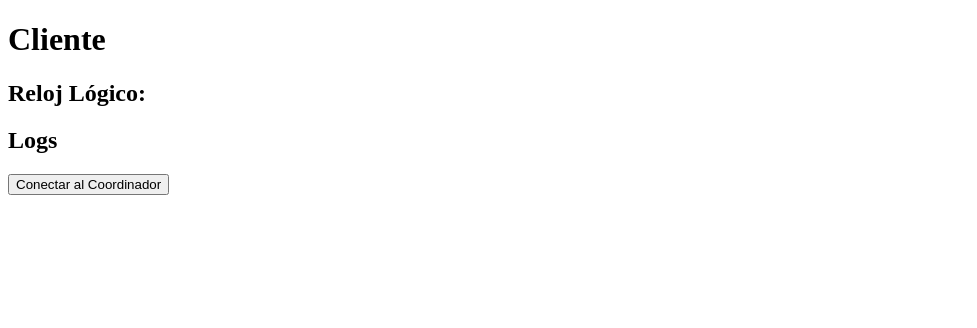
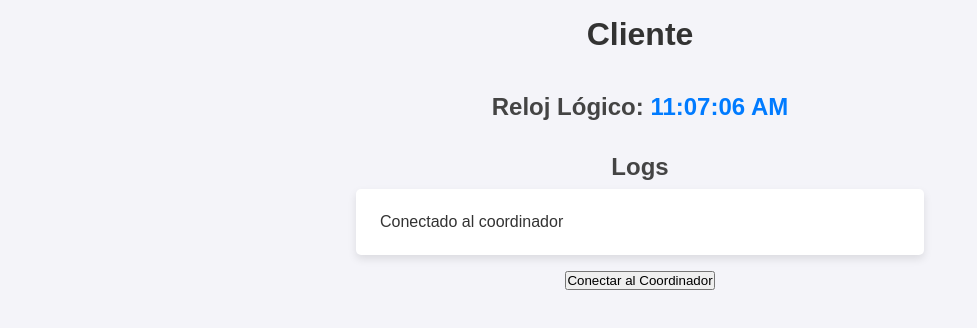
Before and after one commit to jhoncastro28/Lab-1-2, a website: page client/public/index.html in a window 1280 px wide. Both pictures are taken after a click on the button "Conectar al Coordinador". Shown: the whole page, without its empty margins (0-977 px from the left). Drawn offline with nearby package versions, Linux system fonts and the light colour scheme; no server answers.

Commit message:
Se corrigen errores de cliente

```diff
--- a/client/public/index.html
+++ b/client/public/index.html
@@ -5,6 +5,7 @@
     <title>Cliente</title>
     <script src="http://localhost:3000/socket.io/socket.io.js"></script>
     <script src="script.js"></script>
+    <link rel="stylesheet" href="styles.css">
   </head>
 
   <body>
--- a/client/public/script.js
+++ b/client/public/script.js
@@ -1,31 +1,49 @@
 let socket;
 let logicalClock = Date.now();
 let offset = Math.floor(Math.random() * 1000) - 500;
+let previousOffset = offset; // Variable para almacenar el offset anterior
+
+// Función para mostrar mensajes en la interfaz
+function addLogMessage(message) {
+  const logsList = document.getElementById('logs');
+  const li = document.createElement('li');
+  li.textContent = message;
+  logsList.appendChild(li);
+}
 
 // Función para conectar manualmente al coordinador
 function connectToCoordinator() {
   if (!socket || socket.disconnected) {
     socket = io('http://localhost:3000');
-    console.log('Conectado al coordinador');
+    addLogMessage('Conectado al coordinador');
 
     // Escuchar ajustes del coordinador
     socket.on('adjustTime', (adjustment) => {
       offset += adjustment;
-      console.log(`Reloj ajustado por: ${adjustment} ms, nuevo offset: ${offset}`);
+      const logMessage = `Reloj ajustado por: ${adjustment} ms, nuevo offset: ${offset}`;
+      addLogMessage(logMessage);
     });
 
     // Inicia el reloj lógico después de conectarse
     updateLogicalClock();
   } else {
-    console.log('Ya está conectado al coordinador');
+    addLogMessage('Ya está conectado al coordinador');
   }
 }
 
-// Función para actualizar el reloj lógico y enviar el offset
+// Función para actualizar el reloj lógico y enviar el offset cuando cambia significativamente
 function updateLogicalClock() {
   logicalClock += 1000; // Incrementa en 1 segundo (1000 ms)
-  socket.emit('updateTime', { offset }); // Envía el offset correctamente
-  setTimeout(updateLogicalClock, 1000); // Llama de nuevo en un segundo
+  document.getElementById('clock').textContent = new Date(logicalClock).toLocaleTimeString(); // Muestra el tiempo actualizado
+
+  // Solo enviar actualización si hay un cambio significativo
+  const threshold = 100; // Umbral de cambio para enviar el offset
+  if (socket && socket.connected && Math.abs(offset - previousOffset) > threshold) {
+    socket.emit('updateTime', { offset }); // Envía el offset solo si hay un cambio significativo
+    previousOffset = offset; // Actualiza el valor del offset previo
+  }
+
+  setTimeout(updateLogicalClock, 5000); // Llama de nuevo en 5 segundos (puedes ajustar este valor)
 }
 
 // Exportar la función al ámbito global para que el botón pueda accederla
```
